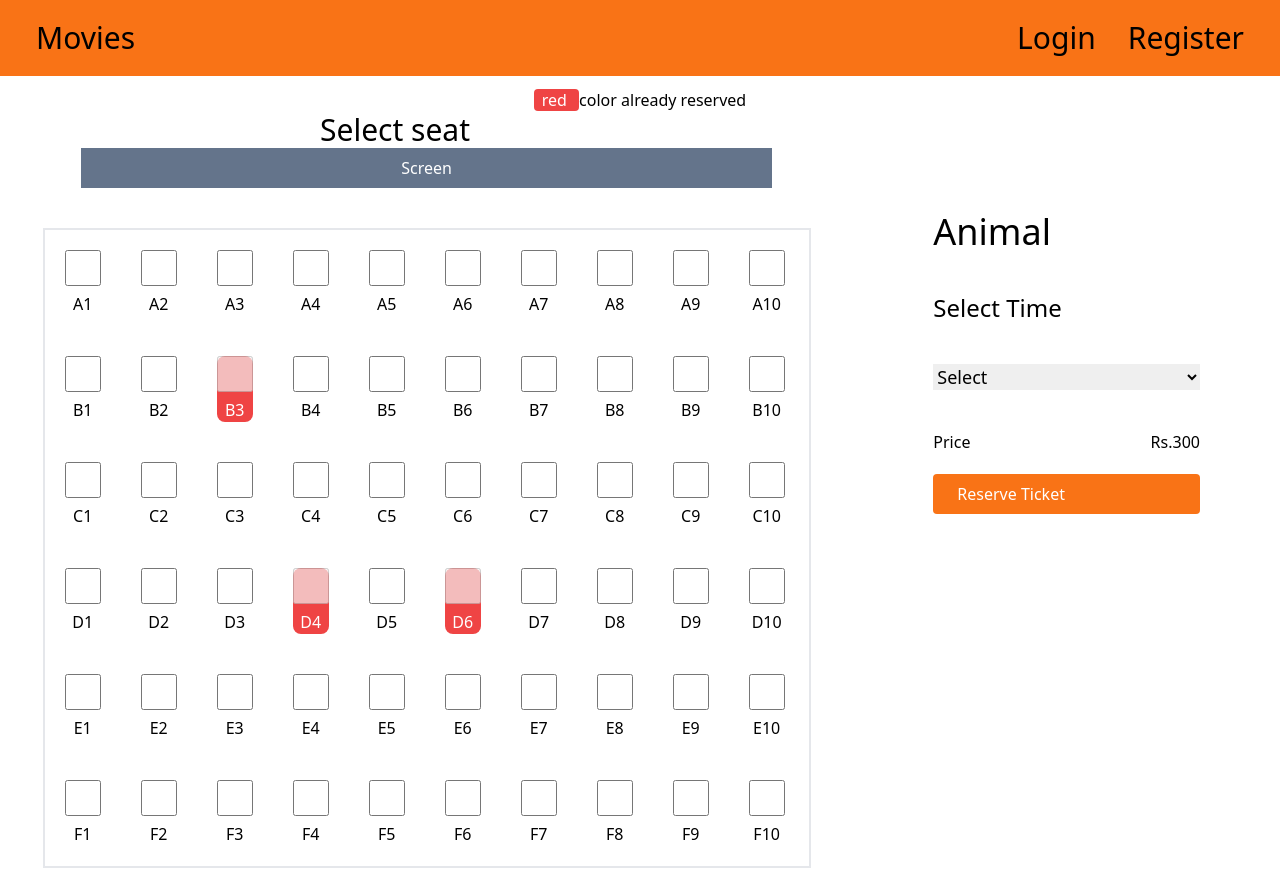
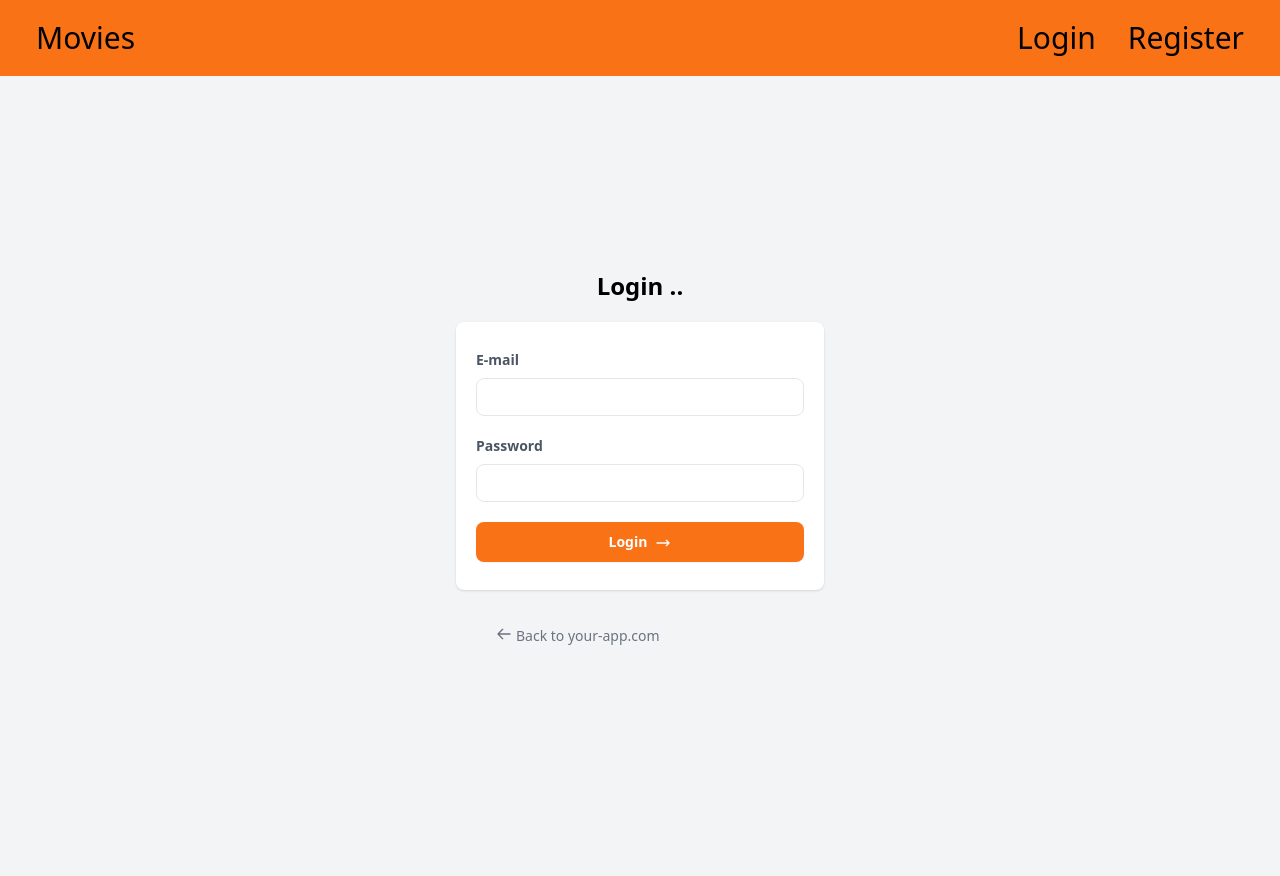
Before and after one commit to roshan2057/Movie-booking-client, a React (Create React App) app: page /login in a window 1280 px wide. Built offline with nearby package versions, Linux system fonts and the light colour scheme.

Commit message:
implement react router dom

```diff
--- a/package.json
+++ b/package.json
@@ -36,6 +36,7 @@
     ]
   },
   "devDependencies": {
+    "react-router-dom": "^6.20.1",
     "tailwindcss": "^3.3.6"
   }
 }
--- a/src/App.js
+++ b/src/App.js
@@ -1,7 +1,10 @@
+import { Routes,Route } from "react-router-dom";
 import Homepage from "./pages/Homepage";
 import Moviedetails from "./pages/Moviedetails";
 import ReserveSeat from "./pages/ReserveSeat";
 import Header from "./pages/components.jsx/Header";
+import Login from "./pages/Login";
+import Register from "./pages/Register";
 
 function App() {
 
@@ -9,7 +12,14 @@ function App() {
   return (
     <div>
      <Header/>
-     <ReserveSeat/>
+     <Routes>
+      <Route path="/" element={<Homepage/>} />
+      <Route path="/details" element={<Moviedetails/>} />
+      <Route path="/reserve" element={<ReserveSeat/>} />
+      <Route path="/login" element={<Login/>} />
+      <Route path="/register" element={<Register/>} />
+      {/* <Route path="*" element={<Login/>} /> */}
+     </Routes>
     </div>
   );
 }
--- a/src/index.js
+++ b/src/index.js
@@ -2,10 +2,14 @@ import React from 'react';
 import ReactDOM from 'react-dom/client';
 import './index.css';
 import App from './App';
+import {BrowserRouter} from 'react-router-dom'
 
 const root = ReactDOM.createRoot(document.getElementById('root'));
 root.render(
   <React.StrictMode>
+    <BrowserRouter>
     <App />
+
+    </BrowserRouter>
   </React.StrictMode>
 );
--- /dev/null
+++ b/src/pages/Login.jsx
@@ -0,0 +1,44 @@
+import React from 'react'
+
+const Login = () => {
+    return (
+        <>
+            <div class="min-h-screen bg-gray-100 flex flex-col justify-center sm:py-12">
+                <div class="p-10 xs:p-0 mx-auto md:w-full md:max-w-md">
+                    <form action='/register' method='get'>
+                        <h1 class="font-bold text-center text-2xl mb-5">Login ..</h1>
+                        <div class="bg-white shadow w-full rounded-lg divide-y divide-gray-200">
+                            <div class="px-5 py-7">
+                                <label class="font-semibold text-sm text-gray-600 pb-1 block">E-mail</label>
+                                <input type="text" name='email' class="border rounded-lg px-3 py-2 mt-1 mb-5 text-sm w-full" />
+                                <label class="font-semibold text-sm text-gray-600 pb-1 block">Password</label>
+                                <input type="text" name='password' class="border rounded-lg px-3 py-2 mt-1 mb-5 text-sm w-full" />
+                                <button type="submit" class="transition duration-200 bg-orange-500 hover:bg-orange-600 focus:shadow-sm focus:ring-4 text-white w-full py-2.5 rounded-lg text-sm shadow-sm hover:shadow-md font-semibold text-center inline-block">
+                                    <span class="inline-block mr-2">Login</span>
+                                    <svg xmlns="http://www.w3.org/2000/svg" fill="none" viewBox="0 0 24 24" stroke="currentColor" class="w-4 h-4 inline-block">
+                                        <path stroke-linecap="round" stroke-linejoin="round" stroke-width="2" d="M17 8l4 4m0 0l-4 4m4-4H3" />
+                                    </svg>
+                                </button>
+                            </div>
+
+                        </div>
+                        <div class="py-5">
+                            <div class="grid grid-cols-2 gap-1">
+                                <div class="text-center sm:text-left whitespace-nowrap">
+                                    <button class="transition duration-200 mx-5 px-5 py-4 cursor-pointer font-normal text-sm rounded-lg text-gray-500 hover:bg-gray-200 focus:outline-none focus:bg-gray-300 focus:ring-2 focus:ring-gray-400 focus:ring-opacity-50 ring-inset">
+                                        <svg xmlns="http://www.w3.org/2000/svg" fill="none" viewBox="0 0 24 24" stroke="currentColor" class="w-4 h-4 inline-block align-text-top">
+                                            <path stroke-linecap="round" stroke-linejoin="round" stroke-width="2" d="M10 19l-7-7m0 0l7-7m-7 7h18" />
+                                        </svg>
+                                        <a href='/' class="inline-block ml-1">Back to your-app.com</a>
+                                    </button>
+                                </div>
+                            </div>
+                        </div>
+                    </form>
+                </div>
+            </div>
+        </>
+    )
+}
+
+export default Login
--- a/src/pages/Moviedetails.jsx
+++ b/src/pages/Moviedetails.jsx
@@ -47,7 +47,7 @@ const Moviedetails = () => {
               </div>
               <div className="flex mt-8">
               <a className="flex text-white bg-orange-500 border-0 py-2 px-6 focus:outline-none hover:scale-105 rounded"   rel="noopener noreferrer" href="https://youtu.be/Dydmpfo68DA?si=19w_0_w7OYwHpVxP" target="_blank">View Tailor</a>
-          <button className="flex ml-auto text-white bg-orange-500 border-0 py-2 px-6 focus:outline-none hover:scale-105 rounded">Reserve Ticket</button>
+          <a href='/reserve' className="flex ml-auto text-white bg-orange-500 border-0 py-2 px-6 focus:outline-none hover:scale-105 rounded">Reserve Ticket</a>
 
         </div>
 
--- /dev/null
+++ b/src/pages/Register.jsx
@@ -0,0 +1,34 @@
+import React from 'react'
+
+const Register = () => {
+    return (
+        <>
+            <div class="h-scree flex justify-center items-center mt-20">
+                <div class="lg:w-2/5 md:w-1/2 w-2/3">
+                    <form class="bg-white p-10 rounded-lg shadow-lg min-w-full" action='/' method='get'>
+                        <h1 class="text-center text-2xl mb-6 text-gray-600 font-bold font-sans">Register ..</h1>
+                        <div>
+                            <label class="text-gray-800 font-semibold block my-3 text-md" for="name">Name</label>
+                            <input class="w-full bg-gray-100 px-4 py-2 rounded-lg focus:outline-none" type="text" name="name" id="name" placeholder="name" />
+                        </div>
+                        <div>
+                            <label class="text-gray-800 font-semibold block my-3 text-md" for="email">Email</label>
+                            <input class="w-full bg-gray-100 px-4 py-2 rounded-lg focus:outline-none" type="text" name="email" id="email" placeholder="@email" />
+                        </div>
+                        <div>
+                            <label class="text-gray-800 font-semibold block my-3 text-md" for="password">Password</label>
+                            <input class="w-full bg-gray-100 px-4 py-2 rounded-lg focus:outline-none" type="text" name="password" id="password" placeholder="password" />
+                        </div>
+                        <div>
+                            <label class="text-gray-800 font-semibold block my-3 text-md" for="confirm">Confirm password</label>
+                            <input class="w-full bg-gray-100 px-4 py-2 rounded-lg focus:outline-none" type="text" name="confirm" id="confirm" placeholder="confirm password" />
+                        </div>
+                        <button type="submit" class="w-full mt-6 bg-orange-500 rounded-lg px-4 py-2 text-lg text-white tracking-wide font-semibold font-sans">Register</button>
+                    </form>
+                </div>
+            </div>
+        </>
+    )
+}
+
+export default Register
--- a/src/pages/ReserveSeat.jsx
+++ b/src/pages/ReserveSeat.jsx
@@ -10,7 +10,7 @@ const ReserveSeat = () => {
         'F': '1,2,3,4,5,6,7,8,9,10',
     };
 
-      const movie_name="Animal"
+    const movie_name = "Animal"
 
     let elements = [];
 
@@ -22,7 +22,7 @@ const ReserveSeat = () => {
             if (seats.includes(seatNumber)) {
                 elements.push(
                     <span key={`${row}${seatNumber}`} className="block m-5 w-9">
-                <input type="checkbox" className="w-9 h-9" name={row+seatNumber}/>
+                        <input type="checkbox" className="w-9 h-9" name={row + seatNumber} />
                         <p className="text-center">{`${row}${seatNumber}`}</p>
                     </span>
                 );
@@ -46,7 +46,7 @@ const ReserveSeat = () => {
 
             <form className="flex justify-between" action="">
                 <h1 className="absolute left-80 text-3xl">Select seat</h1>
-            <div className="w-2/3 mt-9 flex justify-center">
+                <div className="md:w-2/3 mt-9 flex justify-center">
                     <h1 className="absolute bg-slate-500 px-80 py-2 text-white">Screen</h1>
                     <div className="flex mt-20 row flex-wrap  border-2 seat">
 
--- a/src/pages/components.jsx/Card.jsx
+++ b/src/pages/components.jsx/Card.jsx
@@ -5,7 +5,7 @@ const Card = ({ image, name }) => {
     <>
 
     <div className="lg:w-1/4 md:w-1/2 p-4 w-full  hover:scale-105">
-        <a className="block relative rounded overflow-hidden" href={`/${image}`}>
+        <a className="block relative rounded overflow-hidden" href='/details'>
           <img alt={name} className="object-cover object-center w-full h-full block" src={image} />
         </a>
         <div>
--- a/src/pages/components.jsx/Header.jsx
+++ b/src/pages/components.jsx/Header.jsx
@@ -5,7 +5,10 @@ const Header = () => {
     <>
     <header className="bg-orange-500 text-3xl flex justify-between px-9 py-5">
  <div>
+  <a href='/'>
+
   Movies
+  </a>
  </div>
  <div>
   <a href="/login" className="mx-4">Login</a>
```
Also changed, not shown: 1 other file (tests, documents, lock files or other folders). Lines whose indentation alone changed are shown as unchanged.
